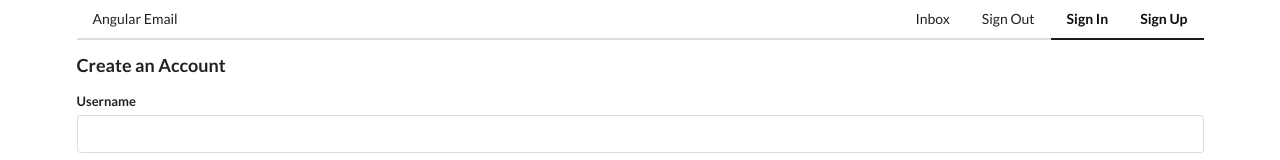
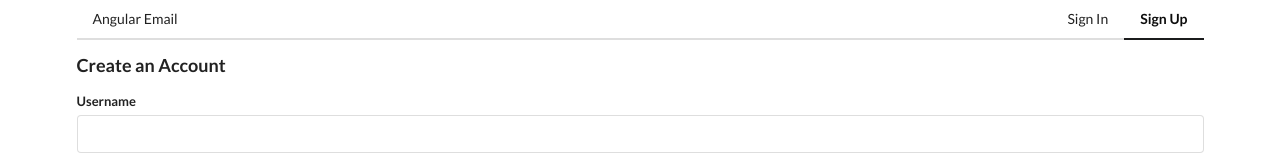
Before and after one commit to ecematacli/email-client, an Angular app: page /signup in a window 1280 px wide. Shown: the top 160 px of the page. Built offline with nearby package versions, Linux system fonts and the light colour scheme.

Commit message:
Create sign in method on auth service and also http interceptor file to configure requests

```diff
--- a/src/app/app.component.html
+++ b/src/app/app.component.html
@@ -3,17 +3,28 @@
     <a routerLink="/" class="item">Angular Email</a>
 
     <div class="right menu">
-      <a routerLink="/inbox" class="ui item" routerLinkActive="active">Inbox</a>
+      <ng-container *ngIf="signedin$ | async">
+        <a routerLink="/inbox" class="ui item" routerLinkActive="active"
+          >Inbox</a
+        >
 
         <a routerLink="/signout" class="ui item" routerLinkActive="active"
           >Sign Out</a
         >
-
-      <a routerLink="/" class="ui item" routerLinkActive="active">Sign In</a>
+      </ng-container>
+      <ng-container *ngIf="!(signedin$ | async)">
+        <a
+          routerLink="/"
+          class="ui item"
+          routerLinkActive="active"
+          [routerLinkActiveOptions]="{ exact: true }"
+          >Sign In</a
+        >
 
         <a routerLink="/signup" class="ui item" routerLinkActive="active"
           >Sign Up</a
         >
+      </ng-container>
     </div>
   </div>
   <router-outlet></router-outlet>
--- a/src/app/app.component.ts
+++ b/src/app/app.component.ts
@@ -1,10 +1,14 @@
 import { Component } from '@angular/core';
-
+import { AuthService } from './auth/auth.service';
+import { BehaviorSubject } from 'rxjs';
 @Component({
   selector: 'app-root',
   templateUrl: './app.component.html',
-  styleUrls: ['./app.component.css']
+  styleUrls: ['./app.component.css'],
 })
 export class AppComponent {
-  title = 'emailclient';
+  signedin$: BehaviorSubject<boolean>;
+  constructor(private authService: AuthService) {
+    this.signedin$ = this.authService.signedin$;
+  }
 }
--- a/src/app/auth/auth.service.ts
+++ b/src/app/auth/auth.service.ts
@@ -1,5 +1,7 @@
 import { Injectable } from '@angular/core';
 import { HttpClient } from '@angular/common/http';
+import { BehaviorSubject } from 'rxjs';
+import { tap } from 'rxjs/operators';
 
 interface UsernameAvailableResponse {
   available: boolean;
@@ -18,6 +20,7 @@ interface SignupResponse {
 })
 export class AuthService {
   rootUrl = 'https://api.angular-email.com';
+  signedin$ = new BehaviorSubject(false);
 
   constructor(private http: HttpClient) {}
 
@@ -31,9 +34,18 @@ export class AuthService {
   }
 
   signup(credentials: SignupCredentials) {
-    return this.http.post<SignupResponse>(
-      `${this.rootUrl}/auth/signup`,
-      credentials
-    );
+    return this.http
+      .post<SignupResponse>(`${this.rootUrl}/auth/signup`, credentials, {
+        withCredentials: true,
+      })
+      .pipe(tap(() => this.signedin$.next(true)));
+  }
+
+  checkAuth() {
+    return this.http
+      .get(`${this.rootUrl}/auth/signedin`, {
+        withCredentials: true,
+      })
+      .pipe(tap((response) => console.log(response)));
   }
 }
```
Also changed, not shown: src/app/auth/auth-http-interceptor.ts (added, +11 -0 lines), src/app/auth/auth.module.ts (+7 -7 lines), 1 other file (tests, documents, lock files or other folders). Lines whose indentation alone changed are shown as unchanged.
